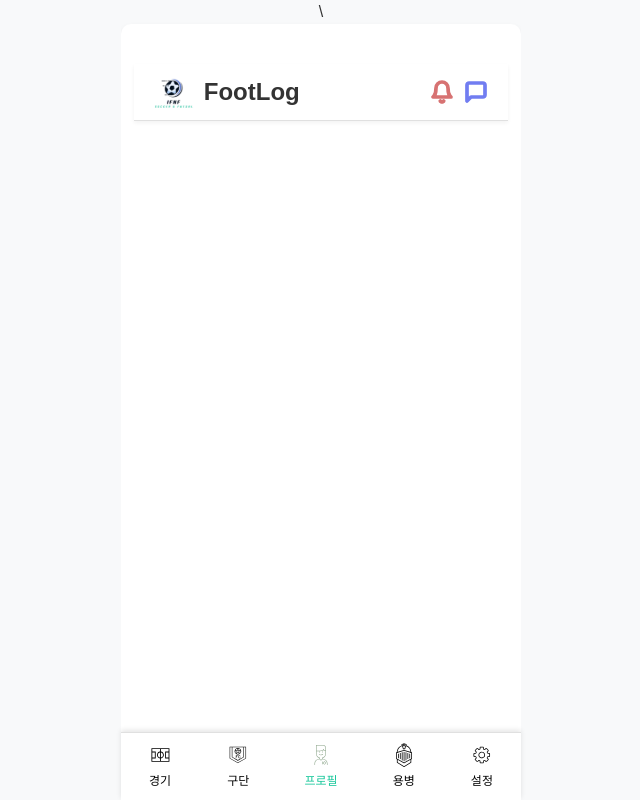
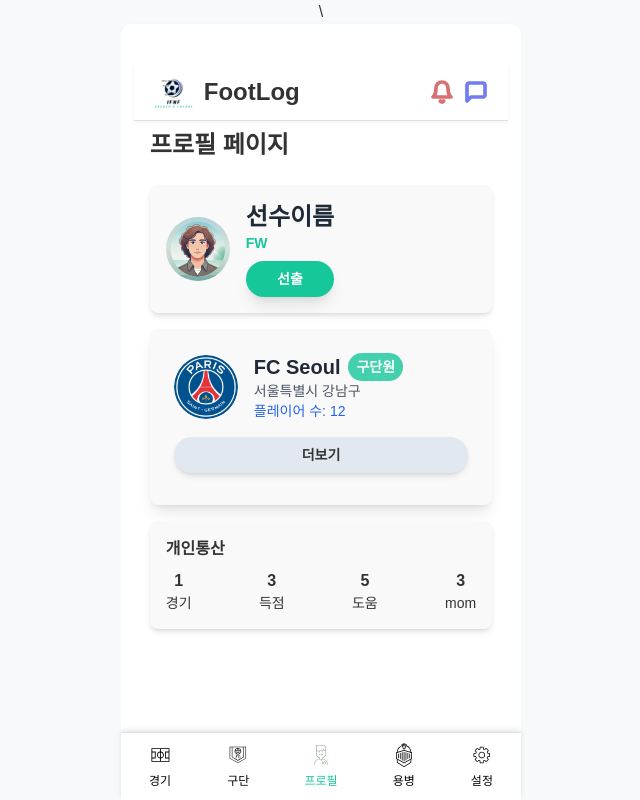
Before and after one commit to yourfootmyfoot/Footlog-FrontEnd, a React (Vite) app: page /profile in a window 1280 px wide. Shown: the whole page, without its empty margins (319-959 px from the left). Built offline with nearby package versions, Linux system fonts and the light colour scheme.

Commit message:
Feat: 프로필 페이지 추가

```diff
--- a/src/App.jsx
+++ b/src/App.jsx
@@ -14,6 +14,7 @@ import Mercenary from './pages/Mercenary/pages/MercenaryChoice';
 import MercenaryAppList from './pages/Mercenary/pages/MercenaryApp/MercenaryAppList';
 import MercenaryRecList from './pages/Mercenary/pages/MercenaryRec/MercenaryRecList';
 import ClubList from './pages/ClubList/pages/ClubList';
+import Profile from './pages/Profile/Profile';
 
 const App = () => {
   return (
@@ -21,7 +22,7 @@ const App = () => {
       <GlobalStyles />
       <Router>
         <AppContainer>
-        <Header />
+          <Header />
           <Switch>
             <Route path="/" exact component={Landing} />
             <Route path="/login" component={Login} />
@@ -32,12 +33,12 @@ const App = () => {
             <Route path="/MercenaryRecList" component={MercenaryRecList} />
             <Route path="/ClubList" component={ClubList} />
             <Route path="/match-enroll" component={MatchEnrollForm} />
+            <Route path="/profile" component={Profile} />
             {/*<Route path="/club" component={Club} />
-            <Route path="/profile" component={Profile} />
             <Route path="/settings" component={Settings} />*/}
           </Switch>
         </AppContainer>
-      <Footer />
+        <Footer />
       </Router>
     </ThemeProvider>
   );
--- /dev/null
+++ b/src/pages/Profile/Profile.jsx
@@ -0,0 +1,15 @@
+import UserInfoCard from './components/UserInfoCard';
+import UserClubCard from './components/UserClubCard';
+import UserStatsCard from './components/UserStats';
+import { USERINFOMOCK, USERCLUBLISTSMOCK, USERSTATSMOCK } from './data/data';
+
+export default function Profile() {
+  return (
+    <div className="w-full flex flex-col gap-4 px-4 py-2">
+      <div className="font-bold text-2xl">프로필 페이지</div>
+      <UserInfoCard userInfo={USERINFOMOCK} />
+      <UserClubCard clubs={USERCLUBLISTSMOCK} />
+      <UserStatsCard userStats={USERSTATSMOCK} />
+    </div>
+  );
+}
--- /dev/null
+++ b/src/pages/Profile/components/Avatar.jsx
@@ -0,0 +1,23 @@
+import { useState } from 'react';
+import { cn } from '@/lib/utils';
+
+function Avatar({ src, className }) {
+  const defaultAlt = 'Avatar image';
+  const defaultFallbackSrc = 'https://via.placeholder.com/150';
+  const [imgSrc, setImgSrc] = useState(src || defaultFallbackSrc);
+
+  const handleError = () => {
+    setImgSrc(defaultFallbackSrc);
+  };
+
+  return (
+    <img
+      src={imgSrc}
+      alt={defaultAlt}
+      onError={handleError}
+      className={cn('rounded-full object-cover', `w-16 h-16`, className)}
+    />
+  );
+}
+
+export default Avatar;
--- /dev/null
+++ b/src/pages/Profile/components/NoClub.jsx
@@ -0,0 +1,14 @@
+import { Button } from '@/components/ui/button';
+
+function NoClub({ handleClick }) {
+  return (
+    <div className="max-w-md flex flex-col items-center justify-center h-44 shadow-md rounded-lg p-4 gap-2">
+      <div className="text-gray-400">가입된 구단이 없습니다.</div>
+      <Button onClick={handleClick} className="bg-main">
+        구단 가입하러가자
+      </Button>
+    </div>
+  );
+}
+
+export default NoClub;
--- /dev/null
+++ b/src/pages/Profile/components/ProTag.jsx
@@ -0,0 +1,21 @@
+import { cn } from '@/lib/utils';
+
+function ProTag({ className, isPro = false, ...props }) {
+  return (
+    <div
+      className={cn(
+        'flex justify-center items-center text-sm rounded-full p-2 shadow-lg hover:shadow-xl transition-all duration-300 cursor-pointer',
+        {
+          'bg-main font-bold text-white hover:bg-opacity-90': isPro,
+          'bg-slate-200 text-gray-800 hover:bg-gray-200': !isPro,
+        },
+        className
+      )}
+      {...props}
+    >
+      {isPro ? '선출' : '비선출'}
+    </div>
+  );
+}
+
+export default ProTag;
--- /dev/null
+++ b/src/pages/Profile/components/UserClubCard.jsx
@@ -0,0 +1,65 @@
+import { useHistory } from 'react-router-dom';
+import { cn } from '@/lib/utils';
+import NoClub from './NoClub';
+import Avatar from './Avatar';
+
+// Sample club data structure for reference:
+// {
+//   clubCode: 1,
+//   name: "FC Seoul",
+//   logo: "src/pages/ClubList/images/logo1.png",
+//   location: "서울특별시 강남구",
+//   playerQuantity: 12,
+// }
+
+const MOCKUSERROLE = ['구단주', '매니저', '구단원'];
+
+function UserClubCard({ clubs }) {
+  const history = useHistory();
+
+  function routeToClubList() {
+    history.push('/clubList');
+  }
+
+  // !club page test -> NoClub
+  // clubs = null;
+  if (!clubs || clubs.length === 0) {
+    return <NoClub handleClick={routeToClubList} />;
+  }
+
+  // 가입된 첫 클럽만 일단 보여주기
+  const club = clubs[0];
+
+  return (
+    <div className="bg-cardBackground shadow-lg rounded-lg p-6 max-w-md h-44">
+      <div className="flex items-center space-x-4">
+        <Avatar src={club.logo} />
+        <div>
+          <div className="flex gap-2">
+            <div className="text-xl font-bold text-gray-800">{club.name}</div>
+            <div className="bg-main mx-auto px-2 font-bold text-white text-sm rounded-full flex items-center bg-opacity-80">
+              {/* 수정 필요(구단원, 매니저, 구단원) */}
+              {MOCKUSERROLE[2]}
+            </div>
+          </div>
+          <div className="text-sm text-gray-600">{club.location}</div>
+          <div className="text-sm text-blue-600">
+            플레이어 수: {club.playerQuantity}
+          </div>
+        </div>
+      </div>
+      <div className="mt-4 text-center">
+        <a
+          href={club.moreInfoLink}
+          className={cn(
+            'inline-block bg-slate-200 w-full  rounded-full hover:bg-opacity-70 px-4 py-2 text-sm font-semibold shadow-md transition-colors duration-300'
+          )}
+        >
+          더보기
+        </a>
+      </div>
+    </div>
+  );
+}
+
+export default UserClubCard;
--- /dev/null
+++ b/src/pages/Profile/components/UserInfoCard.jsx
@@ -0,0 +1,23 @@
+import Avatar from './Avatar';
+import ProTag from './ProTag';
+
+function UserInfoCard({ userInfo }) {
+  return (
+    <div className="w-full mt-2 bg-cardBackground shadow-md rounded-lg p-4 max-w-md">
+      <div className="flex items-center space-x-4">
+        <Avatar src={userInfo.profileImage} />
+        <div>
+          <div className="text-2xl font-bold text-gray-800">
+            {userInfo.name}
+          </div>
+          <div className="text-sm text-main font-semibold">
+            {userInfo.position}
+          </div>
+          <ProTag isPro={userInfo.isPro} className="mt-2" />
+        </div>
+      </div>
+    </div>
+  );
+}
+
+export default UserInfoCard;
--- /dev/null
+++ b/src/pages/Profile/components/UserStats.jsx
@@ -0,0 +1,24 @@
+// const stats = [
+//   { label: '경기', value: '1' },
+//   { label: '득점', value: '3' },
+//   { label: '도움', value: '5' },
+//   { label: 'mom', value: '3' },
+// ];
+
+function UserStatsCard({ userStats }) {
+  return (
+    <div className="w-full bg-cardBackground shadow-md rounded-lg p-4 max-w-md">
+      <div className="font-bold mb-2">개인통산</div>
+      <div className="flex justify-between">
+        {userStats.map((stat, index) => (
+          <div key={index} className="text-center">
+            <div className="font-semibold">{stat.value}</div>
+            <div className="text-sm">{stat.label}</div>
+          </div>
+        ))}
+      </div>
+    </div>
+  );
+}
+
+export default UserStatsCard;
--- /dev/null
+++ b/src/pages/Profile/data/data.js
@@ -0,0 +1,44 @@
+export const USERINFOMOCK = {
+  position: 'FW',
+  name: '선수이름',
+  isPro: true,
+  profileImage: 'src/pages/Profile/images/profile.webp',
+};
+
+export const USERCLUBLISTSMOCK = [
+  {
+    clubCode: 1,
+    name: 'FC Seoul',
+    logo: 'src/pages/ClubList/images/logo1.png',
+    playerQuantity: 12,
+    clubStatus: '모집 중',
+    location: '서울특별시 강남구',
+    stadium: '서울 월드컵 경기장',
+    gender: '남성',
+    type: '축구',
+    age: '20~30대',
+    activityTime: '주말 아침',
+    level: '하중상',
+  },
+  {
+    clubCode: 2,
+    name: 'Busan United',
+    logo: 'src/pages/ClubList/images/logo2.png',
+    playerQuantity: 18,
+    clubStatus: '모집 완료',
+    location: '부산광역시 해운대구',
+    stadium: '부산 아시아드 경기장',
+    gender: '혼성',
+    type: '풋살',
+    age: '30~40대',
+    activityTime: '평일 저녁',
+    level: '중중중',
+  },
+];
+
+export const USERSTATSMOCK = [
+  { label: '경기', value: '1' },
+  { label: '득점', value: '3' },
+  { label: '도움', value: '5' },
+  { label: 'mom', value: '3' },
+];
--- a/tailwind.config.js
+++ b/tailwind.config.js
@@ -2,7 +2,12 @@
 export default {
   content: ["./src/**/*.{html,js,jsx}"],
   theme: {
-    extend: {},
+    extend: {
+      colors: {
+        main: "#16C79A",
+        cardBackground: "#f9f9f9",
+      },
+    },
   },
   plugins: [],
-}
+};
```
Also changed, not shown: src/pages/Profile/images/profile.webp (added).
